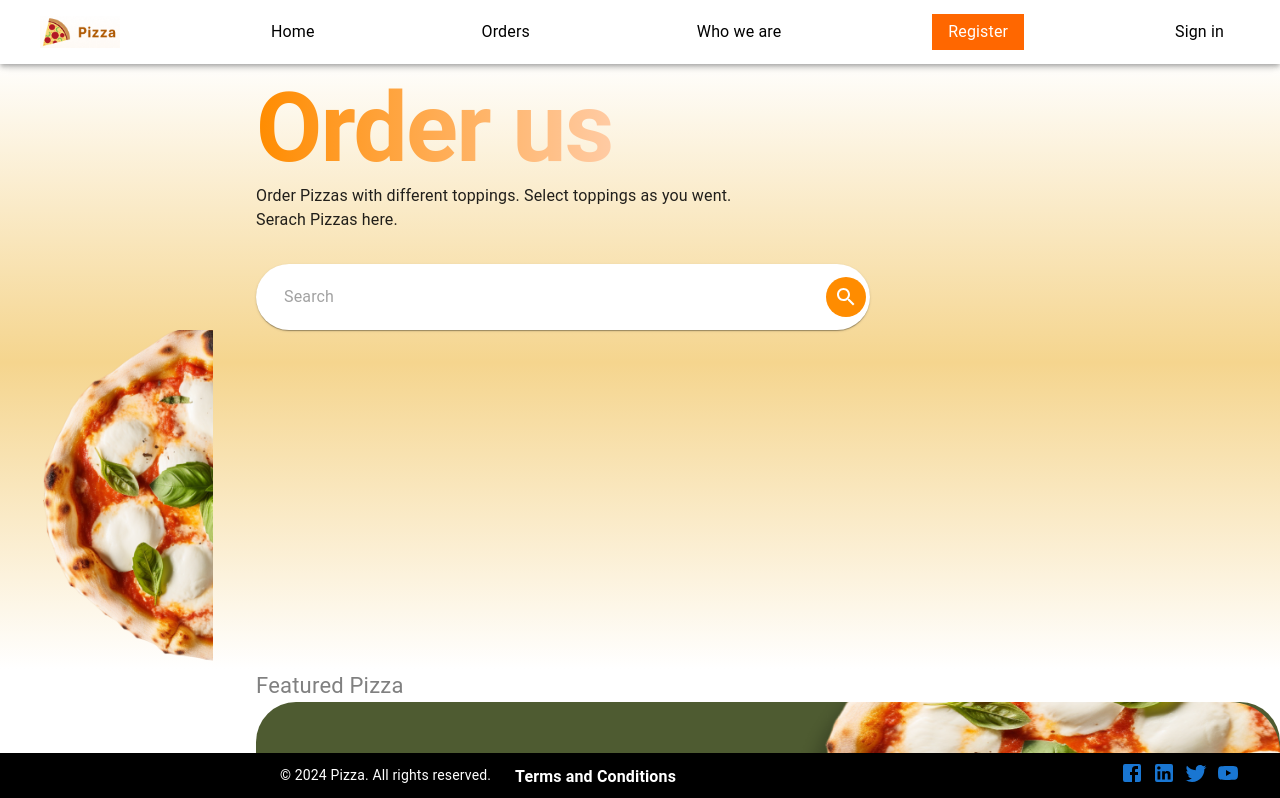
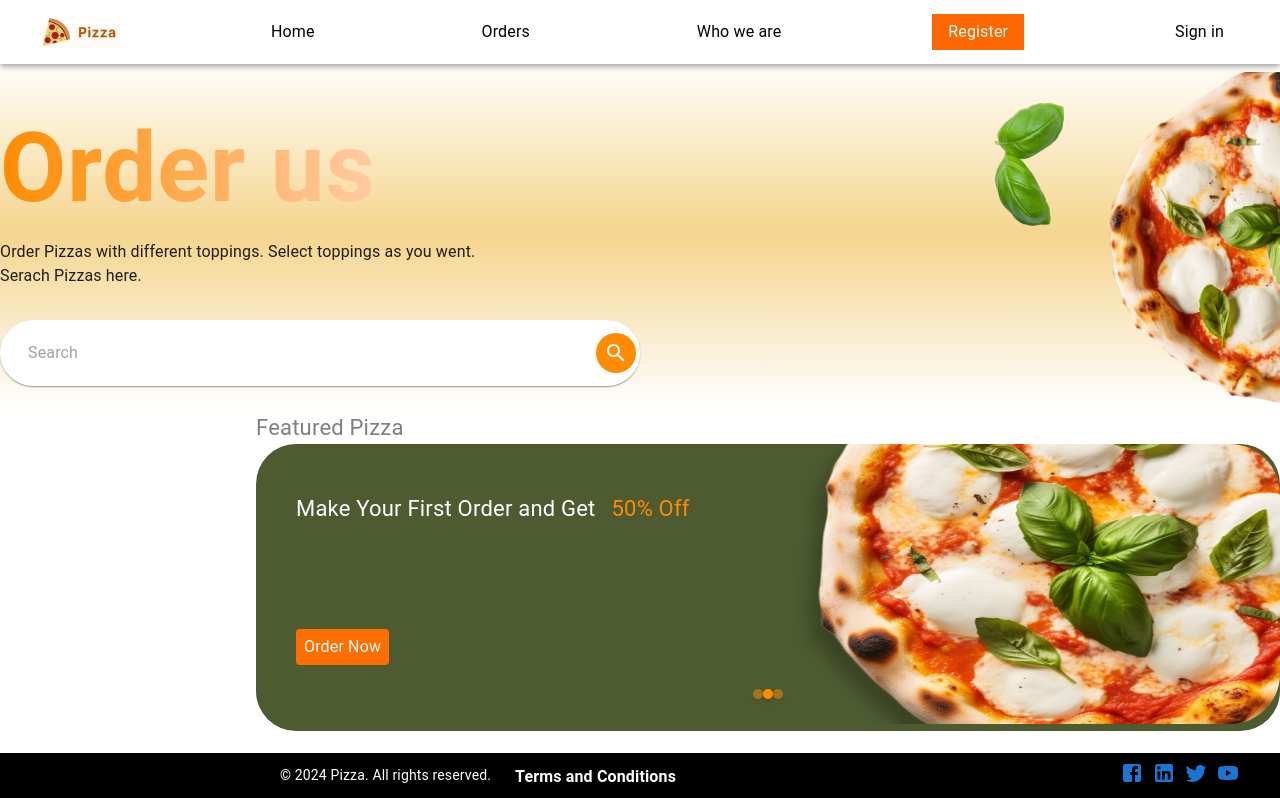
Before and after one commit to getye/Pizza-Ordering-App, a React (Create React App) app in the folder client/: page / in a window 1280 px wide. Shown: the top 798 px of the page. Built offline with nearby package versions, Linux system fonts and the light colour scheme.

Commit message:
Side bar and body

```diff
--- a/client/src/components/home.js
+++ b/client/src/components/home.js
@@ -41,9 +41,8 @@ return (
         }}
         >
 
-      <Grid item xs={10} sx={{ display: 'flex', flexDirection: 'column', alignItems: 'flex-start' , ml: {xs: '5%', sm: '10%', md: '15%', lg: '20%'}}}>
+      <Grid item xs={10} sx={{ display: 'flex', flexDirection: 'column', alignItems: 'flex-start' }}>
         <Typography
-          variant= 'h1'
           sx={{
             background: 'linear-gradient(to right, #FF8C00, #FFCBA4)',
             WebkitBackgroundClip: 'text',
```
Also changed, not shown: 8 other files (tests, documents, lock files or other folders).
